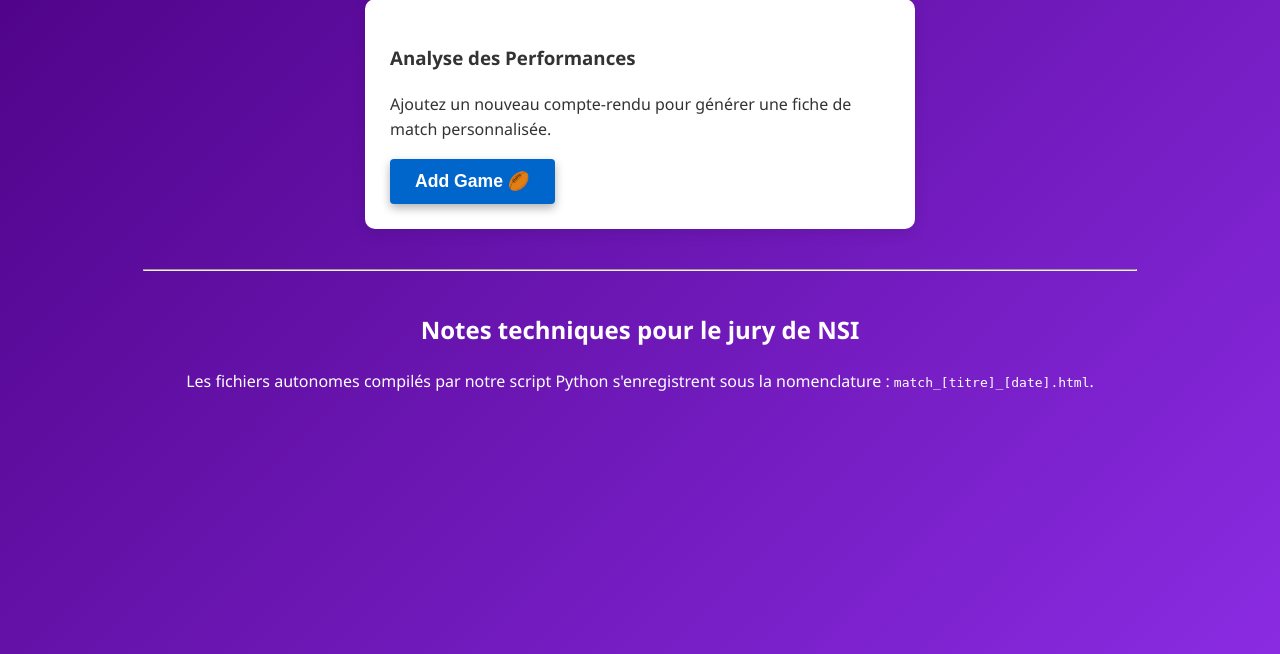
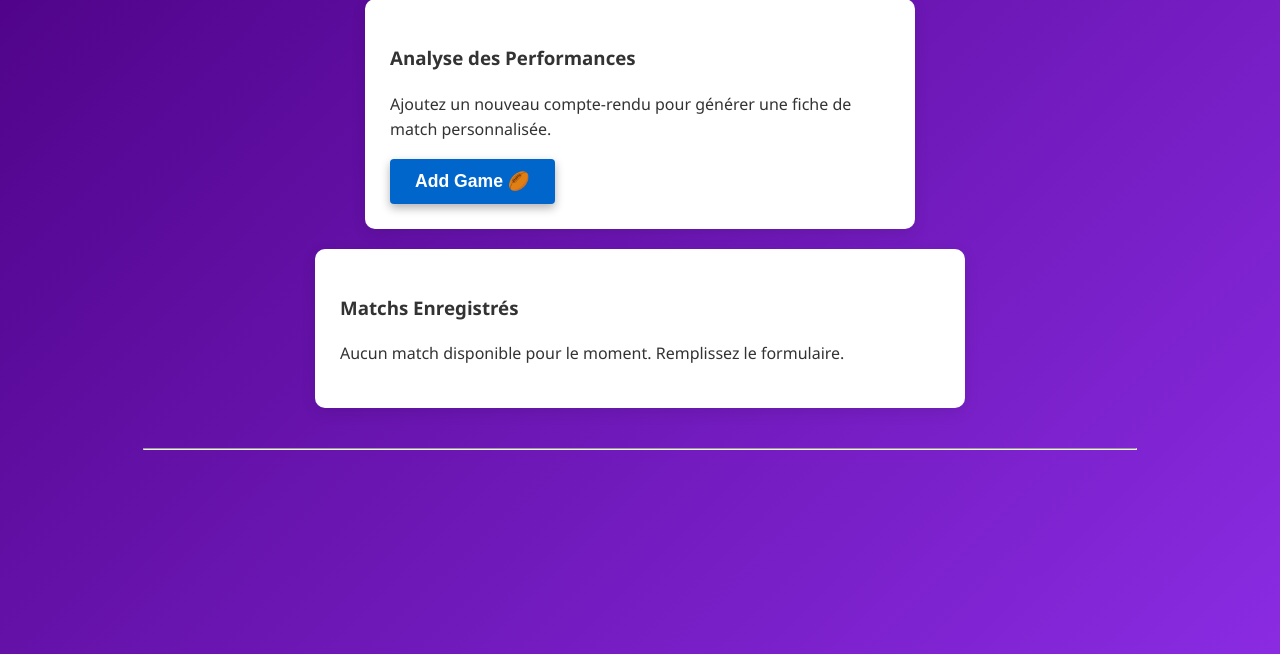
Before and after one commit to rxckyIX/NSI-PRoject, a Flask app: template templates/dashboard_rugby.html in a window 1280 px wide. Shown: the part 186-840 px from the top of the page. Run offline with Flask 3, Linux system fonts and the light colour scheme; the template is opened without the code that fills it, so the values that code supplies are empty; parts of the project's set-up code (start-up, migrations or seed data) failed here and were passed over.

Commit message:
finished the function to save the  new files and put them on the dashboard

```diff
--- a/fonctions.py
+++ b/fonctions.py
@@ -106,7 +106,7 @@ def receptionner_formulaire_rugby():
 
     # 3. Activation du Générateur JAMstack pour créer la page de match autonome
     nom_fichier = generer_html.creer_page_match_rugby(donnees_propres)
-    return redirect(f"/{nom_fichier}")
+    return redirect(url_for('voir_match', sport='rugby', nom_match=nom_fichier))
 
 # ===== FOOTBALL =====
 def valider_et_filtrer_donnees_football(donnees_brutes):
@@ -165,7 +165,7 @@ def receptionner_formulaire_football():
 
     # 3. Activation du Générateur JAMstack pour créer la page de match autonome
     nom_fichier = generer_html.creer_page_match_football(donnees_propres)
-    return redirect(f"/{nom_fichier}")
+    return redirect(url_for('voir_match', sport='football', nom_match=nom_fichier))
 
 
 # ===== BASKETBALL =====
@@ -226,4 +226,4 @@ def receptionner_formulaire_basketball():
 
     # 3. Activation du Générateur JAMstack pour créer la page de match autonome
     nom_fichier = generer_html.creer_page_match_basketball(donnees_propres)
-    return redirect(f"/{nom_fichier}")
+    return redirect(url_for('voir_match', sport='basketball', nom_match=nom_fichier))
--- a/main.py
+++ b/main.py
@@ -1,5 +1,5 @@
-from flask import Flask, render_template, send_from_directory
-from fonctions import fonctions, request, render_template, redirect, url_for
+import os
+from flask import Flask, render_template, send_from_directory, request, redirect, url_for
 
 # Initialisation de l'instance Flask pour la capture des flux formulaires
 app = Flask(__name__)
@@ -11,32 +11,36 @@ def home():
 
 @app.route('/dashboard_rugby.html')
 def dashboard_rugby():
-    return render_template('dashboard_rugby.html')
+    # List only files in the rugby folder
+    matches = [f for f in os.listdir('matches/rugby') if f.endswith('.html')]
+    return render_template('dashboard_rugby.html', matches=matches)
 
-@app.route('/dashboard_football.html')
+@app.route('/football')
 def dashboard_football():
-    return render_template('dashboard_football.html')
+    matches = [f for f in os.listdir('matches/football') if f.endswith('.html')]
+    return render_template('dashboard_football.html', matches=matches)
 
-@app.route('/dashboard_basketball.html')
+@app.route('/basketball')
 def dashboard_basketball():
-    return render_template('dashboard_basketball.html')
+    matches = [f for f in os.listdir('matches/basketball') if f.endswith('.html')]
+    return render_template('dashboard_basketball.html', matches=matches)
 
-@app.route('/formrugby.html')
+@app.route('/rugby/form')
 def form_rugby():
     return render_template('formrugby.html')
 
-@app.route('/formfootball.html')
+@app.route('/football/form')
 def form_football():
     return render_template('formfootball.html')
 
-@app.route('/formbasketball.html')
+@app.route('/basketball/form')
 def form_basketball():
     return render_template('formbasketball.html')
 
-@app.route('/<nom_match>')
-def voir_match(nom_match):
-    # On cherche le fichier .html correspondant au nom dans l'URL
-    return send_from_directory('.', f"{nom_match}.html")
+@app.route('/view/<sport>/<nom_match>')
+def voir_match(sport, nom_match):
+    """Sert dynamiquement les rapports de match stockés dans les sous-dossiers."""
+    return send_from_directory(os.path.join('matches', sport), f"{nom_match}.html")
 
 
 
--- a/static/style.css
+++ b/static/style.css
@@ -15,7 +15,7 @@ h1 {
     text-shadow: 2px 2px 5px rgba(0,0,0,0.4);
 }
 
-.form-container {
+.card, .form-container {
     background: white;
     padding: 25px;
     border-radius: 10px;
--- a/templates/dashboard_rugby.html
+++ b/templates/dashboard_rugby.html
@@ -7,25 +7,35 @@
 </head>
 <body>
     <h1>Dashboard Principal - Rugby</h1>
-    <a href="index.html">⬅ Retour à l'accueil du site</a>
+    <a href="{{ url_for('home') }}">⬅ Retour à l'accueil du site</a>
     <br><br>
 
     <div class="form-container" style="max-width: 500px;">
         <h3>Analyse des Performances</h3>
         <p>Ajoutez un nouveau compte-rendu pour générer une fiche de match personnalisée.</p>
 
-        <a href="formrugby.html">
+        <a href="{{ url_for('form_rugby') }}">
             <button style="padding: 12px 25px; font-size: 1.1em; cursor: pointer; background-color: #0066cc; color: white; border: none; border-radius: 4px;">Add Game 🏉</button>
         </a>
     </div>
 
+    <div class="match-container">
+        <div class="card">
+            <h3>Matchs Enregistrés</h3>
+            {% if matches %}
+                <ul>
+                    {% for match in matches %}
+                        <li><a href="{{ url_for('voir_match', sport='rugby', nom_match=match.replace('.html', '')) }}" style="color: #6a0dad;">{{ match }}</a></li>
+                    {% endfor %}
+                </ul>
+            {% else %}
+                <p>Aucun match disponible pour le moment. Remplissez le formulaire.</p>
+            {% endif %}
+        </div>
+    </div>
+
     <hr style="width: 80%; margin: 40px auto;">
 
-    <h2>Notes techniques pour le jury de NSI</h2>
-    <p>
-        Les fichiers autonomes compilés par notre script Python
-        s'enregistrent sous la nomenclature :
-        <code>match_[titre]_[date].html</code>.
-    </p>
+
 </body>
 </html>
--- a/templates/formbasketball.html
+++ b/templates/formbasketball.html
@@ -9,7 +9,7 @@
 
     <h1>Enregistrer une nouvelle feuille de match de basketball</h1>
 
-    <a href="dashboard_basketball.html">
+    <a href="{{ url_for('dashboard_basketball') }}">
         ⬅ Retour au Dashboard Basketball
     </a>
 
--- a/templates/formfootball.html
+++ b/templates/formfootball.html
@@ -7,8 +7,7 @@
 </head>
 <body>
     <h1>Enregistrer une nouvelle feuille de match de football</h1>
-    <a href="dashboard_football.html">⬅ Retour au Dashboard Football</a>
-#this is for tut
+    <a href="{{ url_for('dashboard_football') }}">⬅ Retour au Dashboard Football</a>
     <div class="form-container">
         <!-- Formulaire d'envoi vers le backend Flask pour le football -->
         <form action="http://127.0.0.1:5000/upload_football" method="POST">
--- a/templates/formrugby.html
+++ b/templates/formrugby.html
@@ -7,10 +7,10 @@
 </head>
 <body>
     <h1>Enregistrer une nouvelle feuille de match</h1>
-    <a href="dashboard_rugby.html">⬅ Retour au Dashboard de Rugby</a>
+    <a href="{{ url_for('dashboard_rugby') }}">⬅ Retour au Dashboard de Rugby</a>
 
     <div class="form-container">
-        <form action="http://127.0.0.1:5000/upload_rugby" method="POST">
+        <form action="{{ url_for('receptionner_formulaire_rugby') }}" method="POST">
 
             <h3>Informations Générales (Obligatoires)</h3>
             <input type="text" name="titre_match" placeholder="Titre du match (ex: Finale Inter-Lycee)" required><br>
--- a/templates/index.html
+++ b/templates/index.html
@@ -10,15 +10,15 @@
     <p>La plateforme web d'enregistrement, de suivi et d'analyse de performances sportives amateurs.</p>
 
     <div class="button-grid">
-        <a class="sport-button" href="dashboard_rugby.html">
+        <a class="sport-button" href="{{ url_for('dashboard_rugby') }}">
             <span class="sport-emoji" role="img" aria-label="Rugby">🏉</span>
             <span>Dashboard Rugby</span>
         </a>
-        <a class="sport-button" href="dashboard_football.html">
+        <a class="sport-button" href="{{ url_for('dashboard_football') }}">
             <span class="sport-emoji" role="img" aria-label="Football">⚽</span>
             <span>Dashboard Football</span>
         </a>
-        <a class="sport-button" href="dashboard_basketball.html">
+        <a class="sport-button" href="{{ url_for('dashboard_basketball') }}">
             <span class="sport-emoji" role="img" aria-label="Basketball">🏀</span>
             <span>Dashboard Basketball</span>
         </a>
```
Also changed, not shown: generer_html.py (+4 -4 lines), templates/dashboard_basketball.html (+17 -3 lines), templates/dashboard_football.html (+19 -3 lines).
